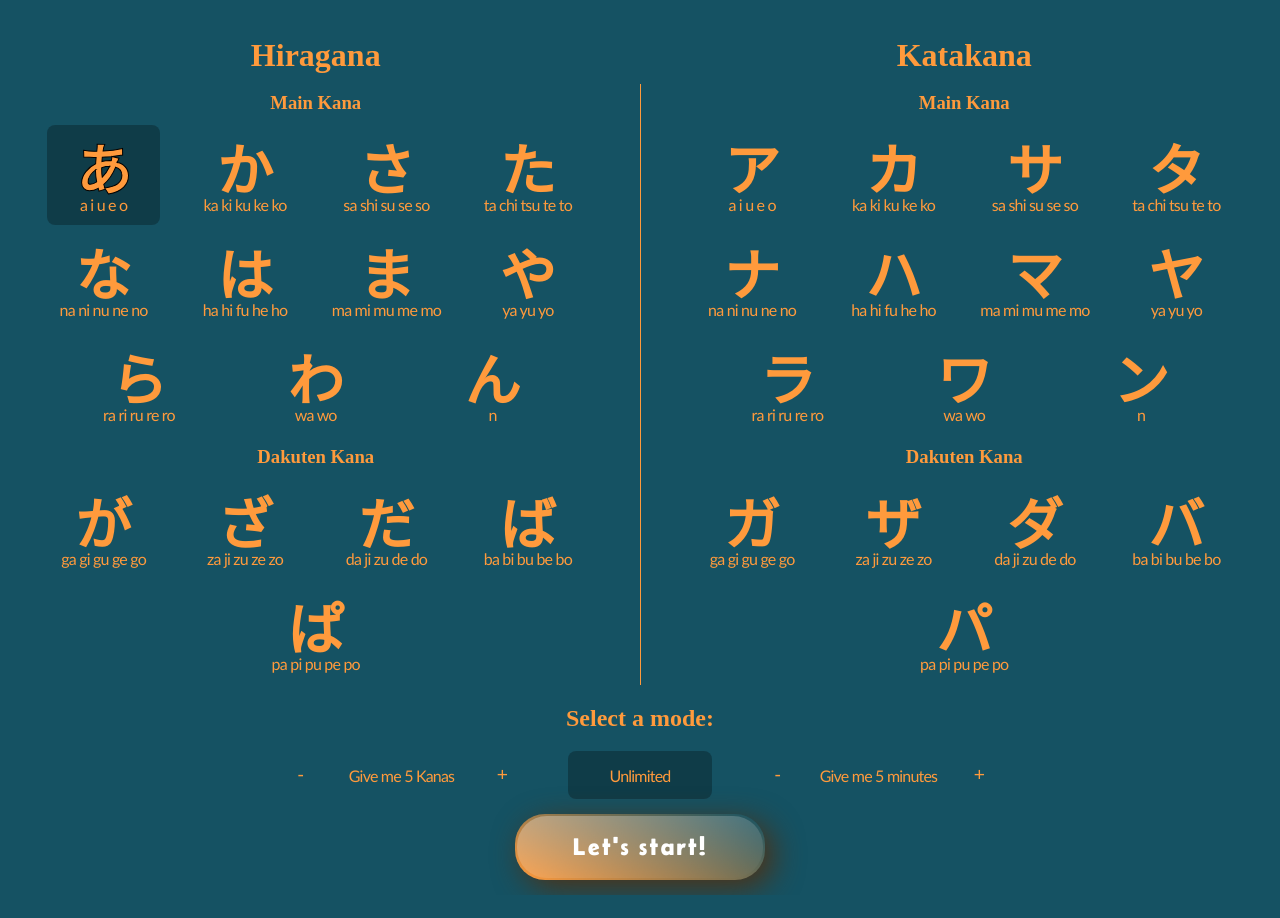
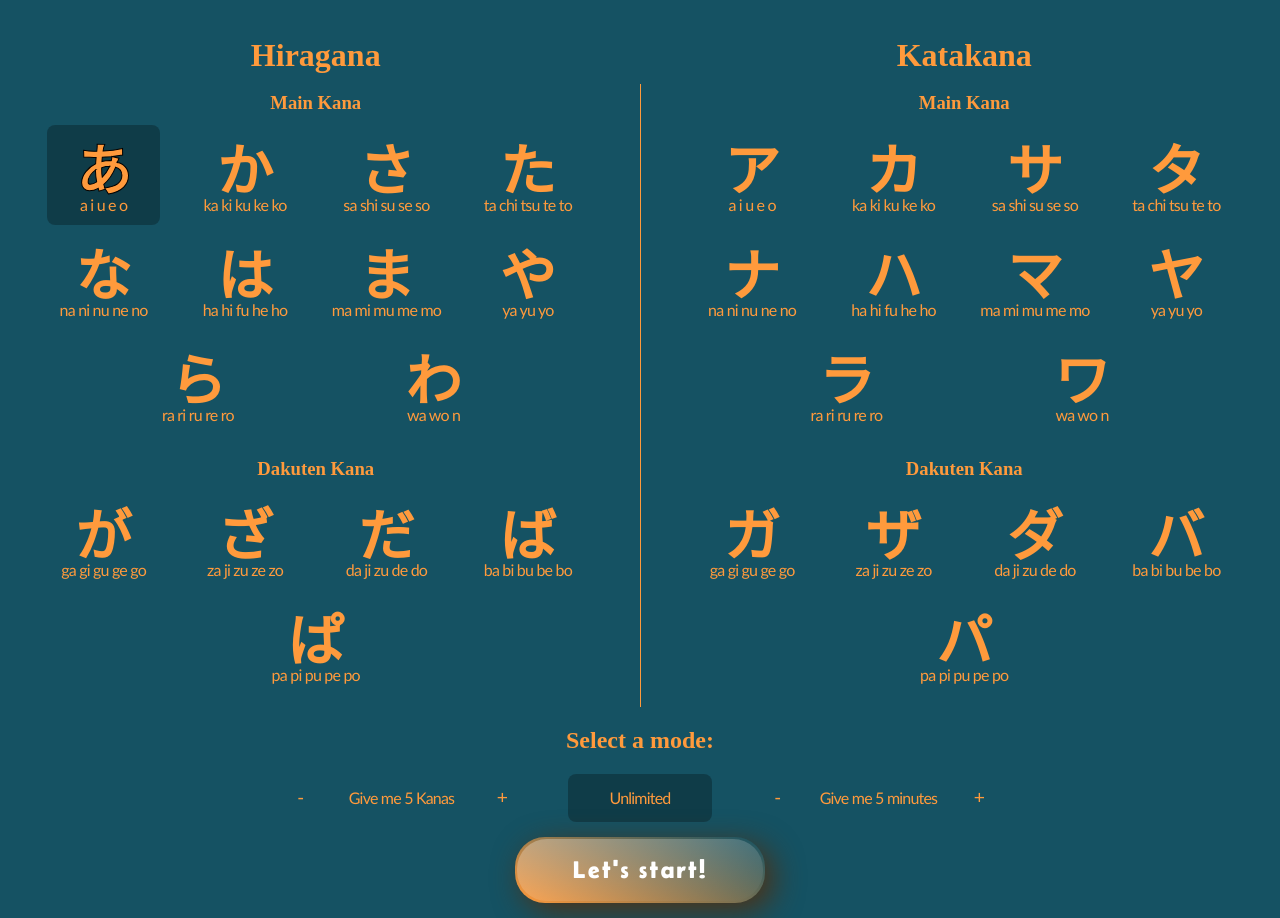
Before and after one commit to Eldoprano/learn-kana, a React (Create React App) app: page / in a window 1280 px wide. Shown: the part 860-1778 px from the top of the page. Before the commit the page ends 1755 px from the top, so only its background shows below. Built offline with nearby package versions, Linux system fonts and the light colour scheme.

Commit message:
Selected Kanas are now being saved on localStorage

```diff
--- a/src/App.css
+++ b/src/App.css
@@ -13,6 +13,7 @@ body{
   src: local("Belanosima"),
    url("./fonts/Belanosima/Belanosima-SemiBold.ttf") format("truetype");
   font-weight: bold;
+  font-display: swap;
  }
 
 /*
@@ -160,6 +161,7 @@ Game Menu Page
     flex-wrap: wrap;
     justify-content: space-evenly;
     gap: 5px;
+    margin-bottom: 0.7em;
   }
 
   .character-title-element{
--- a/src/components/GameMenu.js
+++ b/src/components/GameMenu.js
@@ -3,8 +3,27 @@ import KanaGroup from './KanaGroup'
 import GameModeSelector from './GameModeSelector'
 import { Outlet, Link } from "react-router-dom";
 
+export default function GameMenu() {
 
-export default function GameMenu() {
+  if(localStorage.getItem('checkedKanas') === null) {
+  localStorage.setItem('checkedKanas', ['あ'])
+  }
+
+  const handleButtonClick = () => {
+    const checkboxes = document.querySelectorAll('.kana-checkbox');
+    const checkedChars = [];
+
+    checkboxes.forEach((checkbox) => {
+      if (checkbox.checked) {
+        checkedChars.push(checkbox.id);
+      }
+    });
+
+    // Save result to local storage
+    localStorage.setItem('checkedKanas', JSON.stringify(checkedChars));
+
+  };
+
   return (
     <div className='game-menu-page'>
       <h2 id='game-menu-title'>Select a group to learn</h2>
@@ -16,7 +35,7 @@ export default function GameMenu() {
       <div className='game-mode-selector'>
         <GameModeSelector />
         <Link to='/learn-kana/game'>
-        <button className='glowButton'>Let's start!</button>
+          <button className='glowButton' onClick={handleButtonClick}>Let's start!</button>
         </Link>
       </div>
     </div>
--- a/src/components/GameModeSelector.js
+++ b/src/components/GameModeSelector.js
@@ -9,7 +9,7 @@ export default function GameModeSelector() {
           <ButtonWithArrows description="Give me" unit="Kanas" id="kana-selector"/>
           <div className='button-with-arrows'>
             <label>
-              <input type="radio" checked="checked" name="button-with-arrows" id='time-selector' class="character-checkbox-input"></input>
+              <input type="radio" defaultChecked name="button-with-arrows" id='time-selector' class="character-checkbox-input"></input>
               <div className="character-checkbox-content">
                 <p>Unlimited</p>
               </div>
--- a/src/components/KanaGroup.js
+++ b/src/components/KanaGroup.js
@@ -1,5 +1,6 @@
 import React from 'react'
 import { kanaCharacters } from '../kanaCharacters.js'
+
 
 /*
 Structure of kanaCharacters:
@@ -14,15 +15,6 @@ Structure of kanaCharacters:
                 . . .
             }
         }, . . .
-        "g": {
-            "title": "が",
-            "tags": ["dakuten_kana"],
-            "characters": {
-                "a": { "jp_character": "が", "romanji": ["ga"], "sound": "が" },
-                "i": { "jp_character": "ぎ", "romanji": ["gi"], "sound": "ぎ" },
-                . . .
-            }
-        }
     },
     "katakana": {
         . . .
@@ -33,6 +25,7 @@ Structure of kanaCharacters:
 function uppercaseFirstLetter(string) {
     return string.charAt(0).toUpperCase() + string.slice(1);
 }
+
 
 export default function KanaGroup(props) {
   return (
@@ -62,15 +55,13 @@ function character_button_group_builder(props, tag) {
             if (hasTag) {
                 const characterText = Object.keys(characters).map((in_character) => {
                     const { romanji } = characters[in_character];
-                    // TODO: This is very hacky. Fix it.
-                    //if(String(romanji).includes("a") || romanji == "n"){
-                        return romanji;
-                    //}
+                    return romanji;
                 }).join(" ");
 
+                // checkedKanas in local storage is a list of kanas that should be checked
                 return (
                     <label className="character-checkbox-element" key={character}>
-                        <input type="checkbox" defaultChecked={title==='あ'} id={title} className="character-checkbox-input" />
+                        <input type="checkbox" defaultChecked={localStorage.checkedKanas.includes(title)} id={title} className="character-checkbox-input kana-checkbox" />
                         <div className="character-checkbox-content">
                             <h3>{title}</h3>
                             <p>{characterText}</p>
--- a/src/index.js
+++ b/src/index.js
@@ -4,7 +4,7 @@ import { createBrowserRouter, RouterProvider,} from "react-router-dom";
 import './App.css';
 import './InGame.css';
 import App from './App';
-import Game from './pages/Game'
+import InGame from './pages/InGame'
 import './fonts/Belanosima/Belanosima-SemiBold.ttf'
 import * as serviceWorkerRegistration from './serviceWorkerRegistration';
 
@@ -21,7 +21,7 @@ const router = createBrowserRouter([
   },
   {
     path: "/learn-kana/game/",
-    element: <Game />,
+    element: <InGame />,
   },
 ]);
 
--- a/src/kanaCharacters.js
+++ b/src/kanaCharacters.js
@@ -7,7 +7,8 @@ Structure:
 {
     "hiragana": {
         "a" {
-            "title": "a",
+            "title": "あ",
+            "tags": ["main_kana"],
             "characters": {
                 "a": { "jp_character": "あ", "romanji": ["a"], "sound": "あ" },
                 "i": { "jp_character": "い", "romanji": ["i"], "sound": "い" },
@@ -15,7 +16,8 @@ Structure:
             }
         },
         "k": {
-            "title": "ka",
+            "title": "か",
+            "tags": ["main_kana"],
             "characters": {
                 "a": { "jp_character": "か", "romanji": ["ka"], "sound": "か" },
                 "i": { "jp_character": "き", "romanji": ["ki"], "sound": "き" },
@@ -402,14 +404,8 @@ export const kanaCharacters = {
             "wo"
           ],
           "sound": "を"
-        }
-      }
-    },
-    "nn": {
-      "title": "ん",
-      "tags": ["main_kana"],
-      "characters": {
-        "a": {
+        },
+        "x": {
           "jp_character": "ん",
           "romanji": [
             "n"
@@ -997,14 +993,8 @@ export const kanaCharacters = {
             "wo"
           ],
           "sound": "ヲ"
-        }
-      }
-    },
-    "nn": {
-      "title": "ン",
-      "tags": ["main_kana"],
-      "characters": {
-        "a": {
+        },
+        "x": {
           "jp_character": "ン",
           "romanji": [
             "n"
--- a/src/pages/Game.js
+++ b/src/pages/InGame.js
@@ -4,7 +4,7 @@ import InGameExit from '../components/InGameExit'
 import InGameShowCharacter from '../components/InGameShowCharacter'
 import InGameWriteAnswer from '../components/InGameWriteAnswer'
 
-export default function Game() {
+export default function InGame() {
   return (
     <>
         <div className="in-game-top-var">
```
Also changed, not shown: 1 other file (tests, documents, lock files or other folders).
